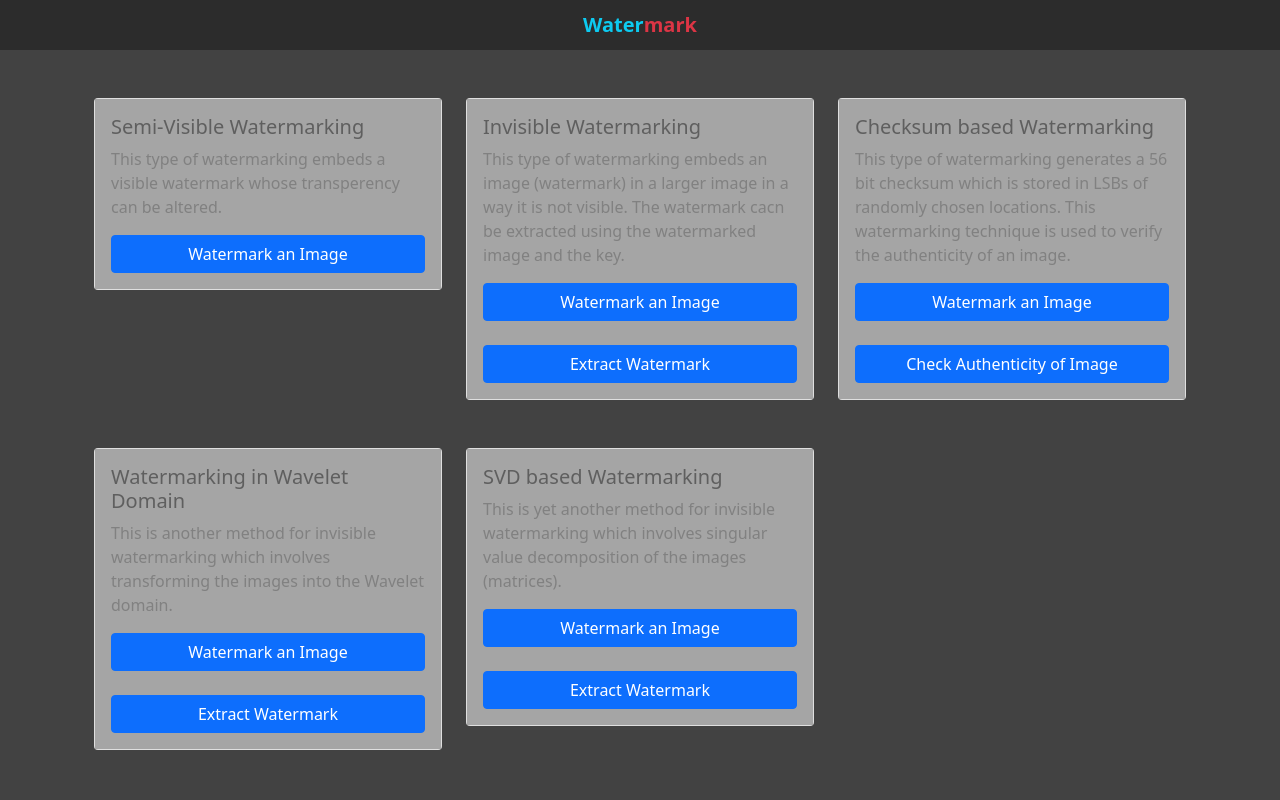
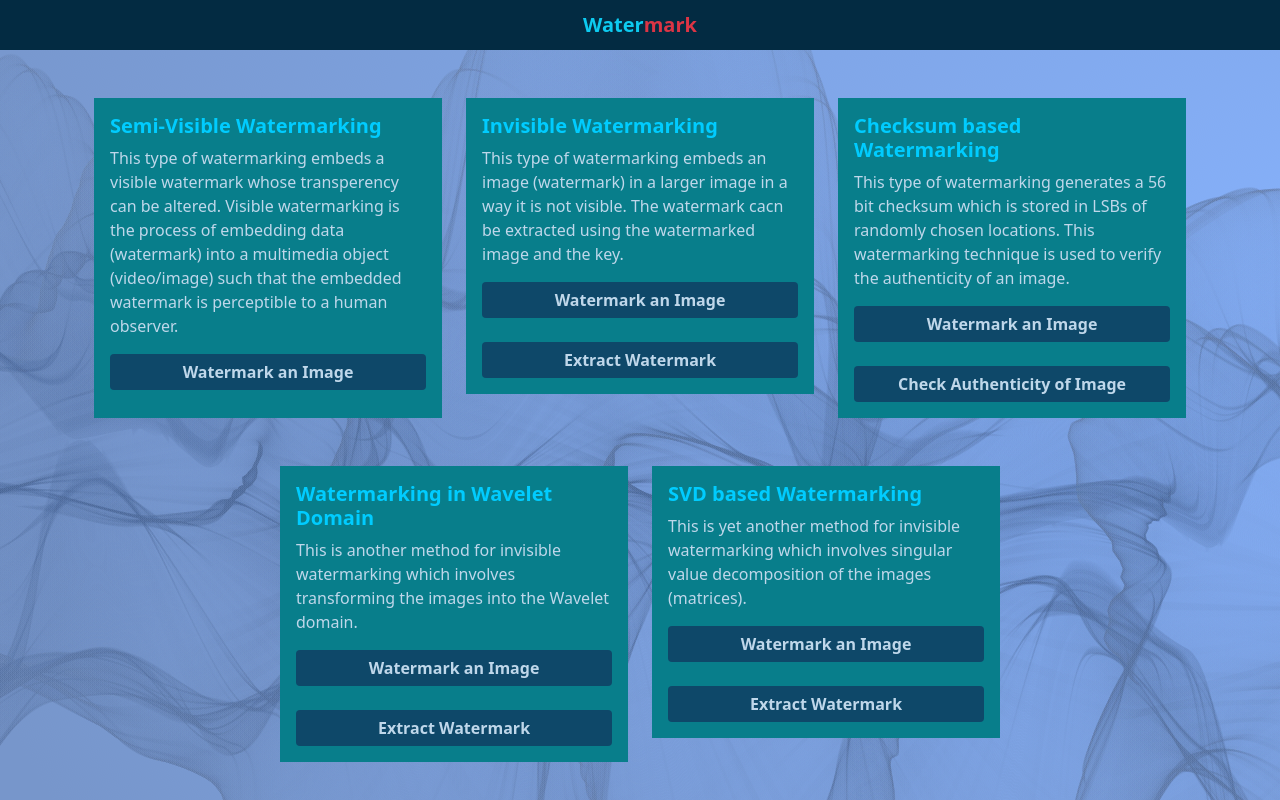
Before and after one commit to SubZer0811/image-watermarking, a Flask app: page / in a window 1280 px wide. Run offline with Flask 2, Linux system fonts and the light colour scheme.

Commit message:
Made frontend better

```diff
--- a/templates/base.html
+++ b/templates/base.html
@@ -9,23 +9,43 @@
 		<link href="https://cdn.jsdelivr.net/npm/bootstrap@5.0.0/dist/css/bootstrap.min.css" rel="stylesheet" integrity="sha384-wEmeIV1mKuiNpC+IOBjI7aAzPcEZeedi5yW5f2yOq55WWLwNGmvvx4Um1vskeMj0" crossorigin="anonymous">
 		<style type="text/css">
 			body {
-				background: #424242	!important;
-				color: #aaaaaa;
+				background-image: url("static/assets/bg.png");
 			}
 			.card-title{
-				color: #5f5f5f !important;
+				color: #00ccff !important;
+				font-weight: 800;
+			}
+			.card{
+				border-width: 0ch;
 			}
 			.card-text{
-				color: #818181 !important;
+				color: #BFD7EA !important;
 			}
 			.card-body{
-				background: #a5a5a5;
+				background: #087E8B;
+				border-width: 0ch;
 			}
 			.center {
 				display: block;
 				margin-left: auto;
 				margin-right: auto;
 				width: 50%;
+			}
+			.btn-primary{
+				background-color: #0e4869;
+				color: #BFD7EA !important;
+				border-width: 0ch;
+				font-weight: 800;
+			}
+			.btn-primary:hover{
+				color: #082b3f !important;
+				background-color: #1776ad;
+				font-weight: 800;
+			}
+			.form-control{
+				background-color: #2d7b8f;
+				border-width: 0ch;
+				color: #BFD7EA;
 			}
 		</style>
 
@@ -41,7 +61,7 @@
 	<body>
 
 		<!-- As a heading -->
-		<nav class="navbar" style="background: #2c2c2c;">
+		<nav class="navbar" style="background: #032b42;">
 			<div class="container-fluid">
 				<a class="navbar-brand mx-auto h1"
 					style="margin-bottom:0 !important"
--- a/templates/index.html
+++ b/templates/index.html
@@ -8,11 +8,11 @@ Watermark - Home
 
 <div class="container">
 	<div class="row">
-		<div class="col-md-4">
+		<div class="col-md-4 d-flex align-items-stretch">
 			<div class="card">
 				<div class="card-body">
 					<h5 class="card-title">Semi-Visible Watermarking</h5>
-					<p class="card-text">This type of watermarking embeds a visible watermark whose transperency can be altered.</p>
+					<p class="card-text">This type of watermarking embeds a visible watermark whose transperency can be altered. Visible watermarking is the process of embedding data (watermark) into a multimedia object (video/image) such that the embedded watermark is perceptible to a human observer.</p>
 					<a href="{{ url_for('upload_image_form') }}" class="btn btn-primary d-grid gap-2">Watermark an Image</a>
 				</div>
 			</div>
@@ -44,6 +44,9 @@ Watermark - Home
 <br><br>
 
 	<div class="row">
+		<div class="col-md-2">
+
+		</div>
 		<div class="col-md-4">
 			<div class="card">
 				<div class="card-body">
```
Also changed, not shown: static/assets/bg.png (added).
